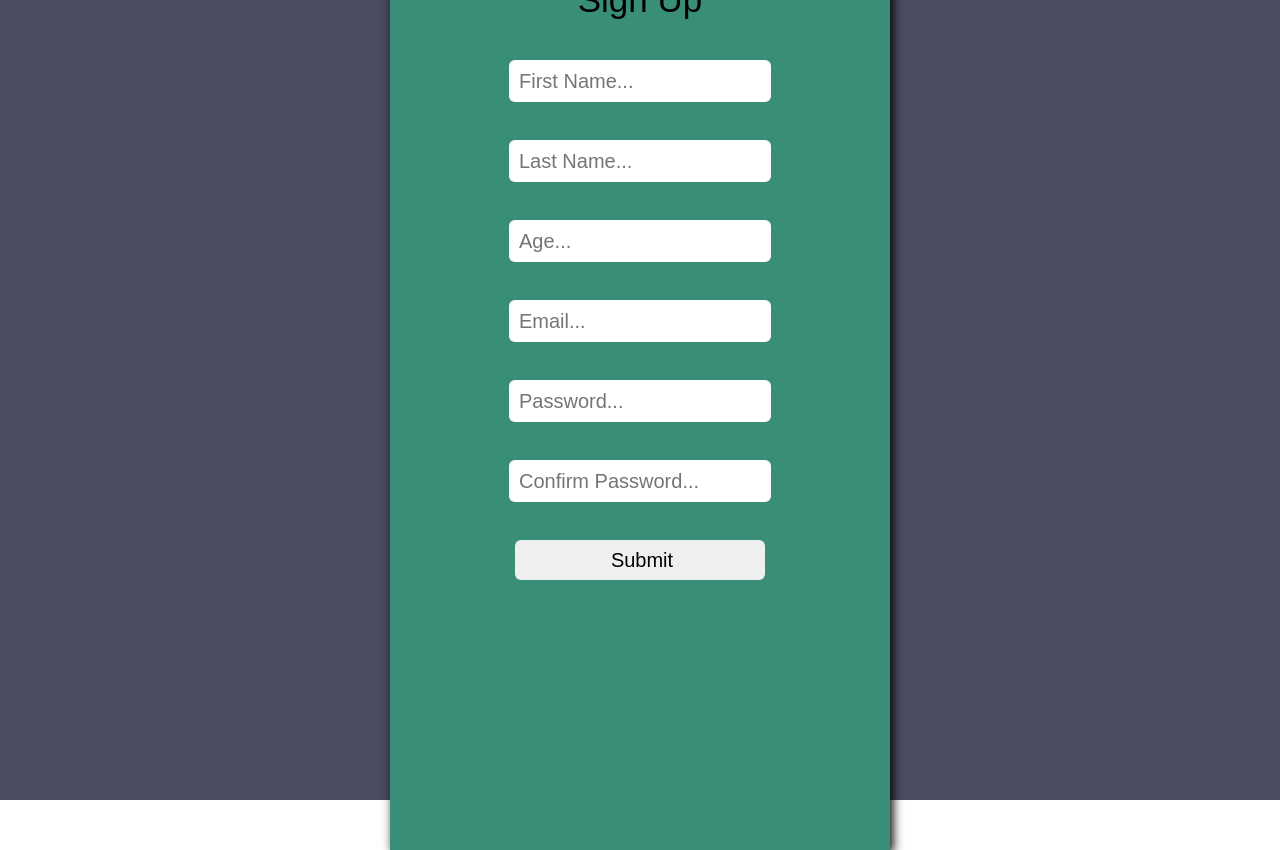
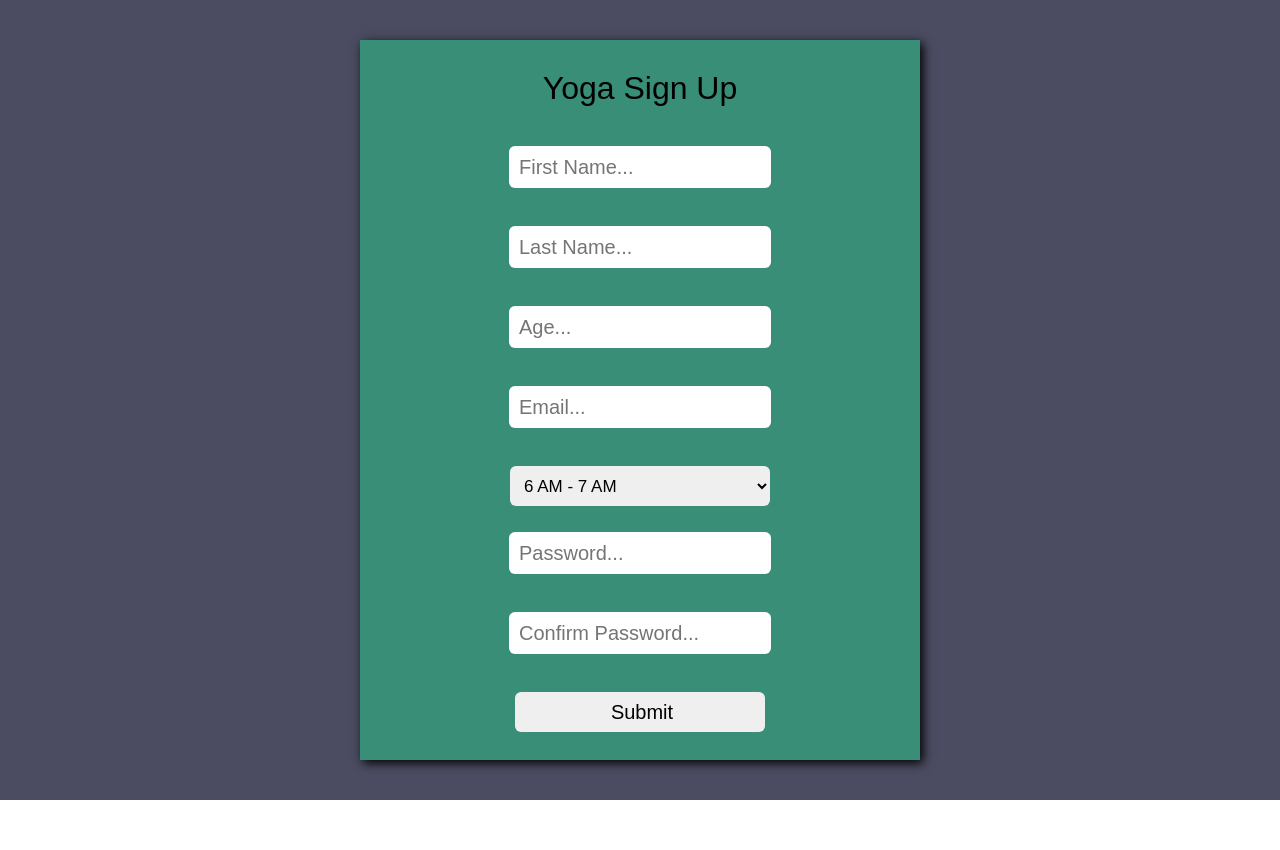
Before and after one commit to Manish-Mulchandani/Flexmoney_Yoga_Form, a React (Create React App) app: page / in a window 1280 px wide. After the commit the page ends 800 px from the top, so only its background shows below. Built offline with nearby package versions, Linux system fonts and the light colour scheme.

Commit message:
Added drop down box

```diff
--- a/src/App.css
+++ b/src/App.css
@@ -15,8 +15,8 @@ body {
 }
 
 .Form {
-  width: 500px;
-  height: 900px;
+  width: 70vh;
+  height: 90vh;
   background-color: rgb(57, 142, 119);
   box-shadow: 3px 3px 10px;
   font-family: Arial, Helvetica, sans-serif;
@@ -30,8 +30,8 @@ body {
   width: 100%;
   display: grid;
   place-items: center;
-  max-height: 100px;
-  font-size: 35px;
+  max-height: 12vh;
+  font-size: 4vh;
 }
 
 .Form .inputs {
@@ -50,6 +50,24 @@ body {
   margin-bottom: 1.5vh;
 }
 
+.inputs select {
+  width: 260px;
+  height: 40px;
+  font-size: 17px;
+  border-radius: 6px;
+  border: none;
+  padding-left: 10px;
+  margin-top: 10px;
+  margin-bottom: 2vh;
+}
+
+
+.inputs select option {
+  font-size: 17px;
+}
+
+
+
 .inputs #submit {
   cursor: pointer;
 }
--- a/src/Components/Form.js
+++ b/src/Components/Form.js
@@ -49,7 +49,7 @@ function Form() {
   };
   return (
     <div className="Form">
-      <div className="title">Sign Up</div>
+      <div className="title">Yoga Sign Up</div>
       <div className="inputs">
         <form onSubmit={submitHandler}>
           <input type="text" name="firstName" value={formState.firstName || ''} onChange={changeHandler} ref={register} placeholder="First Name..."/>
@@ -64,6 +64,13 @@ function Form() {
           <input type="text" name="email" value={formState.email || ''} onChange={changeHandler} placeholder="Email..." ref={register}/>
           <p> {errors.email && "Email Id should be provided"} </p>
 
+          <select id="time" name="time">
+            <option value="6-7AM">6 AM - 7 AM</option>
+            <option value="7-8AM">7 AM - 8 AM</option>
+            <option value="8-9AM">8 AM - 9 AM</option>
+            <option value="5-6PM">5 PM - 6 PM</option>
+          </select>
+          <br/>
           <input type="password" name="password" value={formState.password || ''} onChange={changeHandler} placeholder="Password..." ref={register}/>
           <p> {errors.password && "Password should have 8 to 15 characters"} </p>
 
```
